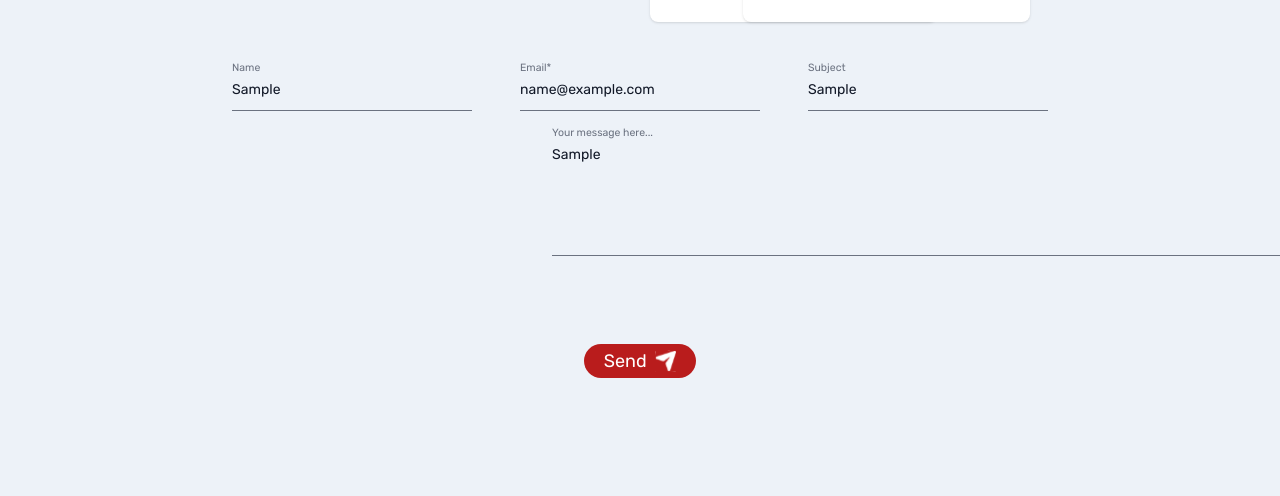
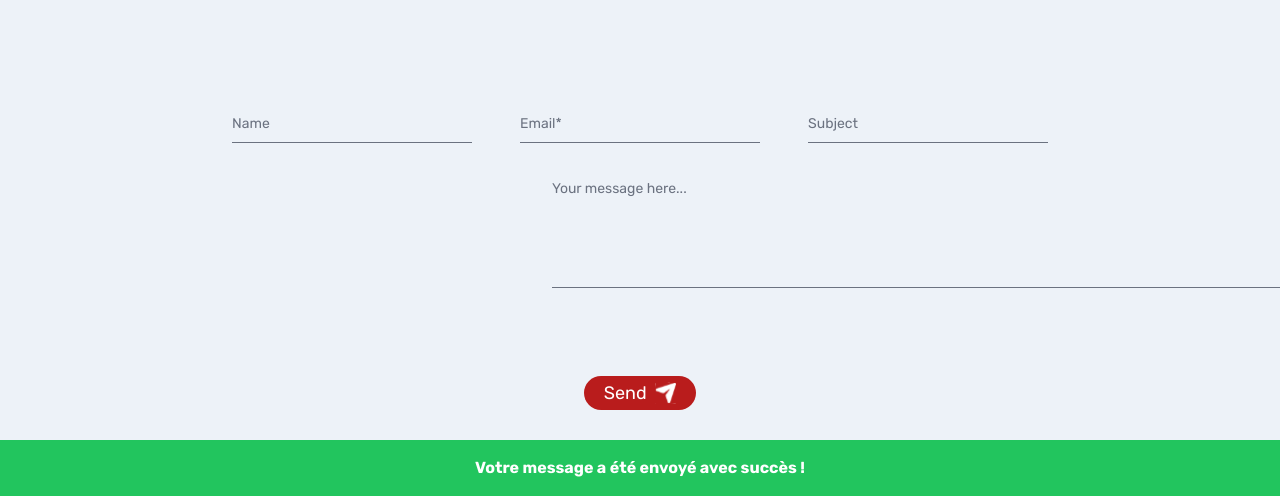
Before and after one commit to BONDY-Gaspard/Portfolio-Gaspard-BONDY, a Vue app: page /contact in a window 1280 px wide. Both pictures are taken after typing "Sample", "name@example.com", "Sample", "Sample" into the empty fields and a click on the button "Send". Shown: the part 304-800 px from the top of the page. Built offline with nearby package versions, Linux system fonts and the light colour scheme.

Commit message:
Responsive Contact

```diff
--- a/src/components/contactform.vue
+++ b/src/components/contactform.vue
@@ -8,30 +8,47 @@ const formData = ref({
   message: ''
 });
 
+const confirmationMessage = ref('');
+
 const submitForm = () => {
   // Ici, vous pouvez ajouter la logique pour envoyer le formulaire
   console.log('Formulaire soumis avec succès:', formData.value);
+  confirmationMessage.value = 'Votre message a été envoyé avec succès !';
+
+  // Réinitialiser le formulaire
+  formData.value = {
+    name: '',
+    email: '',
+    subject: '',
+    message: ''
+  };
+
+  // Effacer le message de confirmation après un délai
+  setTimeout(() => {
+    confirmationMessage.value = '';
+  }, 5000); // Délai en millisecondes
 };
 </script>
+
 <template>
   <form @submit.prevent="submitForm" class="mt-12 mx-16 md:mx-96">
     <div class="space-y-6">
       <div class="md:flex md:justify-center md:space-x-12">
         <div class="relative z-0">
-                    <input type="text" name="name" class="peer block w-60 appearance-none border-0 border-b border-gray-500 bg-transparent py-2.5 px-0 text-sm text-gray-900 focus:border-red-700 focus:outline-none focus:ring-0" placeholder=" " />
+          <input v-model="formData.name" type="text" name="name" class="peer block w-60 appearance-none border-0 border-b border-gray-500 bg-transparent py-2.5 px-0 text-sm text-gray-900 focus:border-red-700 focus:outline-none focus:ring-0" placeholder=" " />
           <label label class="absolute top-3 -z-10 origin-[0] -translate-y-6 scale-75 transform text-sm text-gray-500 duration-300 peer-placeholder-shown:translate-y-0 peer-placeholder-shown:scale-100 peer-focus:left-0 peer-focus:-translate-y-6 peer-focus:scale-75 peer-focus:text-red-700 peer-focus:dark:text-red-700">Name</label>
         </div>
         <div class="relative z-0">
-                    <input type="text" name="email" required class="peer block w-60 appearance-none border-0 border-b border-gray-500 bg-transparent py-2.5 px-0 text-sm text-gray-900 focus:border-red-700 focus:outline-none focus:ring-0" placeholder=" " />
+          <input v-model="formData.email" type="text" name="email" required class="peer block w-60 appearance-none border-0 border-b border-gray-500 bg-transparent py-2.5 px-0 text-sm text-gray-900 focus:border-red-700 focus:outline-none focus:ring-0" placeholder=" " />
           <label class="absolute top-3 -z-10 origin-[0] -translate-y-6 scale-75 transform text-sm text-gray-500 duration-300 peer-placeholder-shown:translate-y-0 peer-placeholder-shown:scale-100 peer-focus:left-0 peer-focus:-translate-y-6 peer-focus:scale-75 peer-focus:text-red-700 peer-focus:dark:text-red-700">Email*</label>
         </div>
         <div class="relative z-0">
-                    <input type="text" name="subject" class="peer block w-60 appearance-none border-0 border-b border-gray-500 bg-transparent py-2.5 px-0 text-sm text-gray-900 focus:border-red-700 focus:outline-none focus:ring-0" placeholder=" " />
+          <input v-model="formData.subject" type="text" name="subject" class="peer block w-60 appearance-none border-0 border-b border-gray-500 bg-transparent py-2.5 px-0 text-sm text-gray-900 focus:border-red-700 focus:outline-none focus:ring-0" placeholder=" " />
           <label class="absolute top-3 -z-10 origin-[0] -translate-y-6 scale-75 transform text-sm text-gray-500 duration-300 peer-placeholder-shown:translate-y-0 peer-placeholder-shown:scale-100 peer-focus:left-0 peer-focus:-translate-y-6 peer-focus:scale-75 peer-focus:text-red-700 peer-focus:dark:text-red-700">Subject</label>
         </div>
       </div>
       <div class="relative z-0 col-span-2 md:ml-[168px]">
-                <textarea name="message" rows="5" class="peer block w-60 md:w-[820px] appearance-none border-0 border-b border-gray-500 bg-transparent py-2.5 px-0 text-sm text-gray-900 focus:border-red-700 focus:outline-none focus:ring-0" placeholder=" "></textarea>
+        <textarea v-model="formData.message" name="message" rows="5" class="peer block w-60 md:w-[820px] appearance-none border-0 border-b border-gray-500 bg-transparent py-2.5 px-0 text-sm text-gray-900 focus:border-red-700 focus:outline-none focus:ring-0" placeholder=" "></textarea>
         <label class="absolute top-3 -z-10 origin-[0] -translate-y-6 scale-75 transform text-sm text-gray-500 duration-300 peer-placeholder-shown:translate-y-0 peer-placeholder-shown:scale-100 peer-focus:left-0 peer-focus:-translate-y-6 peer-focus:scale-75 peer-focus:text-red-700 peer-focus:dark:text-red-700">Your message here...</label>
       </div>
     </div>
@@ -41,5 +58,20 @@ const submitForm = () => {
         <img src="/src/img/contact/send.svg" class="" alt="Send button">
       </button>
     </div>
+    <transition name="fade" enter-active-class="fade-enter-active" leave-active-class="fade-leave-active" enter-class="fade-enter" leave-to-class="fade-leave-to">
+        <div v-if="confirmationMessage" class="fixed bottom-0 left-0 right-0 bg-green-500 text-white py-4 text-center font-rubik z-20">
+        <p class="font-bold font-rubik">{{ confirmationMessage }}</p>
+        </div>
+    </transition>
   </form>
 </template>
+
+<style>
+.fade-enter-active, .fade-leave-active {
+  transition: opacity 0.5s;
+}
+
+.fade-enter, .fade-leave-to {
+  opacity: 0;
+}
+</style>
--- a/src/pages/contact.vue
+++ b/src/pages/contact.vue
@@ -5,7 +5,7 @@ import contactform from '@/components/ContactForm.vue'
 <template>
     <Header />
     <h1 class="text-black text-2xl font-bold font-rubik m-5 md:hidden">Contact</h1>
-    <div class="md:flex md:mx-[650px] md:items-center md:mt-40 md:space-x-[93px]">
+    <div class="md:flex md:mx-[650px] md:items-center md:mt-20 md:space-x-[93px] md:mb-40">
         <div class="w-[287px] h-[78.56px] relative m-auto mt-10 md:m-0">
             <a href="mailto:contact@gaspardbondy.fr" target="_blank">
                 <div class="w-[287px] h-[78.56px] left-0 top-0 absolute bg-white rounded-lg shadow"></div>
```
Lines whose indentation alone changed are shown as unchanged.
